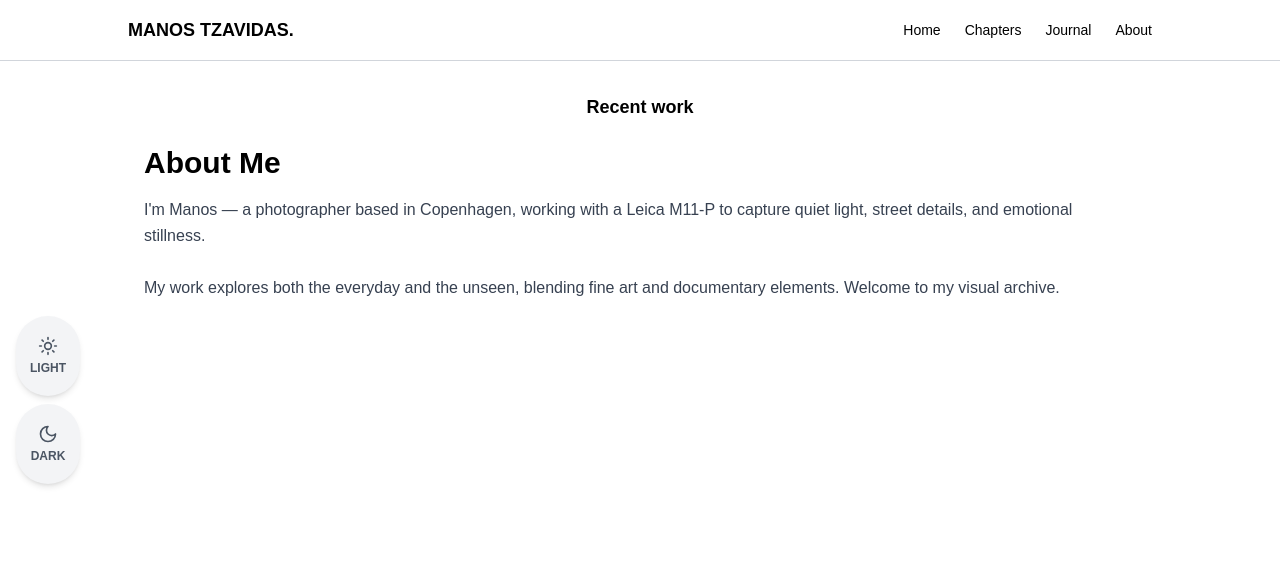
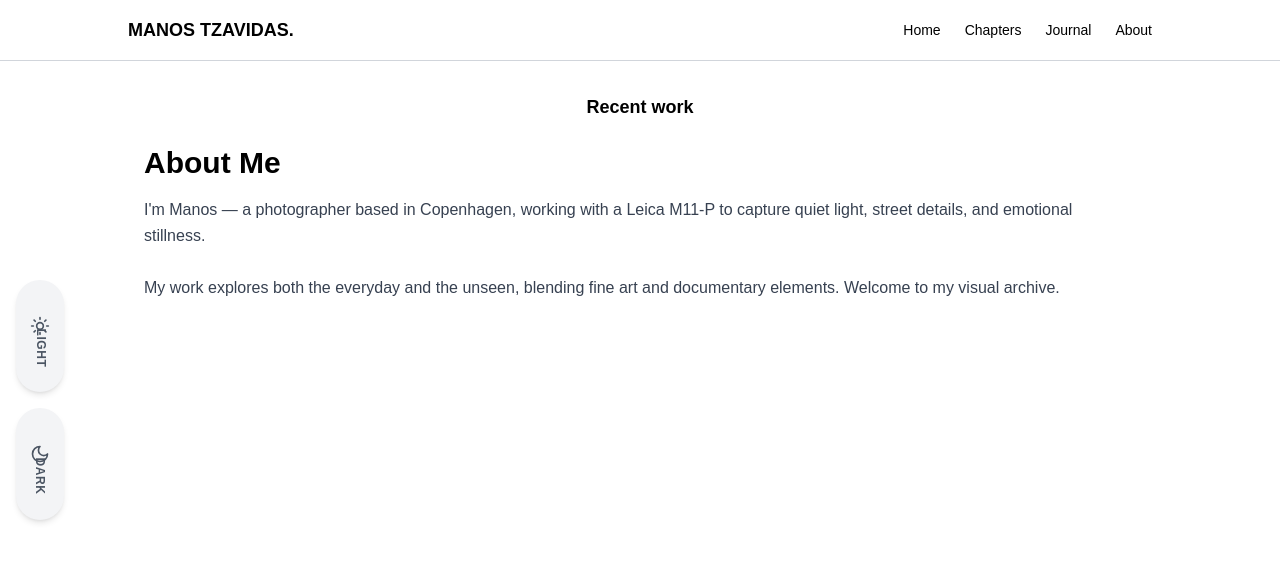
Before and after one commit to Homer-0/my-photo-site, a Next.js app: page /about in a window 1280 px wide. Shown: the top 562 px of the page. Built offline with nearby package versions, Linux system fonts and the light colour scheme; a web font is replaced by a local one.

Commit message:
Update ThemeSwitcher.tsx

```diff
--- a/components/ThemeSwitcher.tsx
+++ b/components/ThemeSwitcher.tsx
@@ -16,31 +16,35 @@ export default function ThemeSwitcher() {
   if (!mounted) return null;
 
   return (
-    <div className="fixed left-4 top-1/2 -translate-y-1/2 z-50 flex flex-col items-center gap-2">
+    <div className="fixed left-4 top-1/2 -translate-y-1/2 z-50 flex flex-col items-center gap-4">
       <button
         onClick={() => setTheme('light')}
         className={clsx(
-          'w-16 h-20 flex flex-col items-center justify-center rounded-full shadow-md transition-all duration-300',
+          'w-12 h-28 flex flex-col items-center justify-center rounded-full shadow-md transition-all duration-300',
           theme === 'light'
             ? 'bg-white text-black'
             : 'bg-gray-100 text-gray-600'
         )}
       >
-        <Sun className="mb-1" size={20} />
-        <span className="text-xs font-semibold">LIGHT</span>
+        <Sun size={20} />
+        <span className="text-xs font-semibold mt-1 rotate-90 whitespace-nowrap tracking-wider">
+          LIGHT
+        </span>
       </button>
 
       <button
         onClick={() => setTheme('dark')}
         className={clsx(
-          'w-16 h-20 flex flex-col items-center justify-center rounded-full shadow-md transition-all duration-300',
+          'w-12 h-28 flex flex-col items-center justify-center rounded-full shadow-md transition-all duration-300',
           theme === 'dark'
             ? 'bg-white text-black'
             : 'bg-gray-100 text-gray-600'
         )}
       >
-        <Moon className="mb-1" size={20} />
-        <span className="text-xs font-semibold">DARK</span>
+        <Moon size={20} />
+        <span className="text-xs font-semibold mt-1 rotate-90 whitespace-nowrap tracking-wider">
+          DARK
+        </span>
       </button>
     </div>
   );
```
